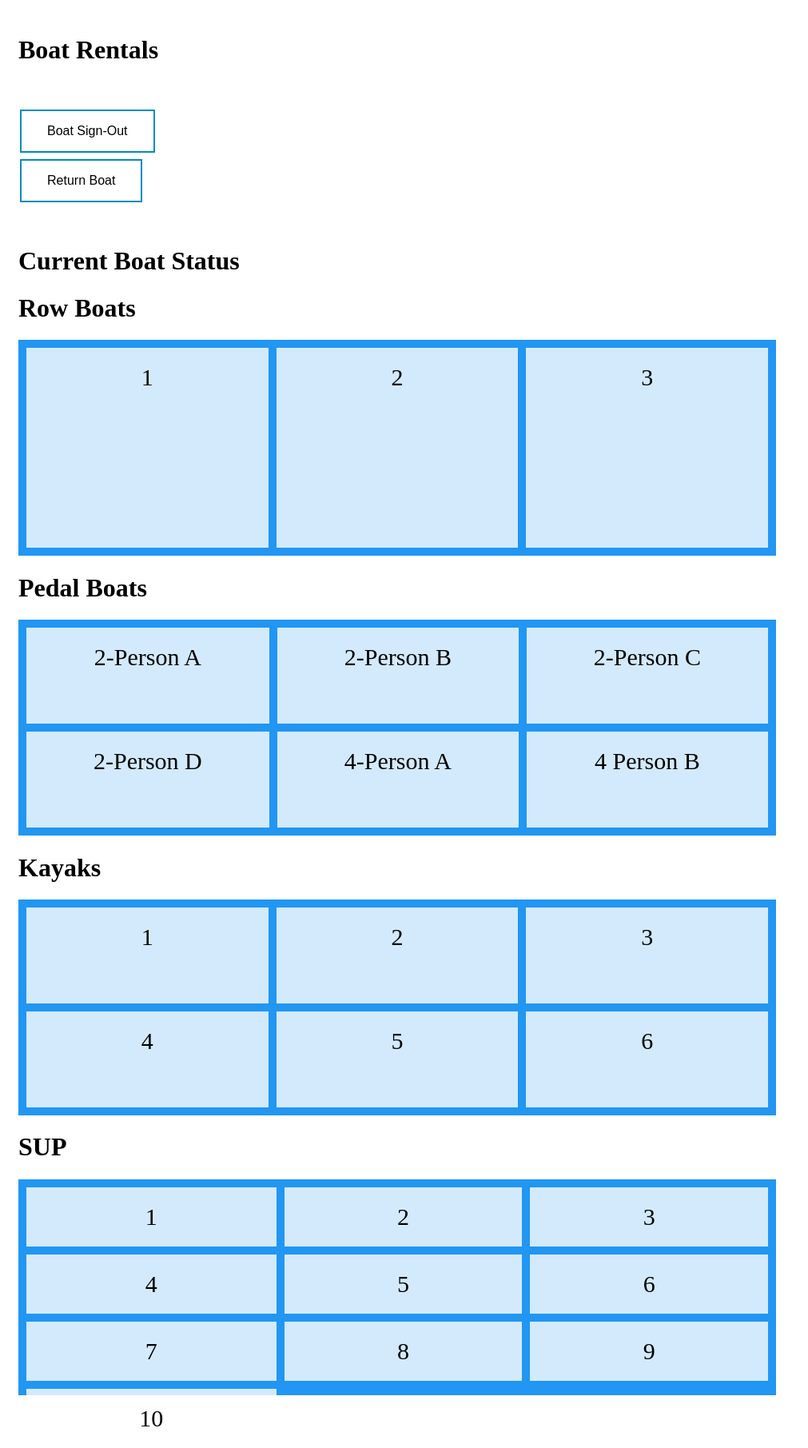
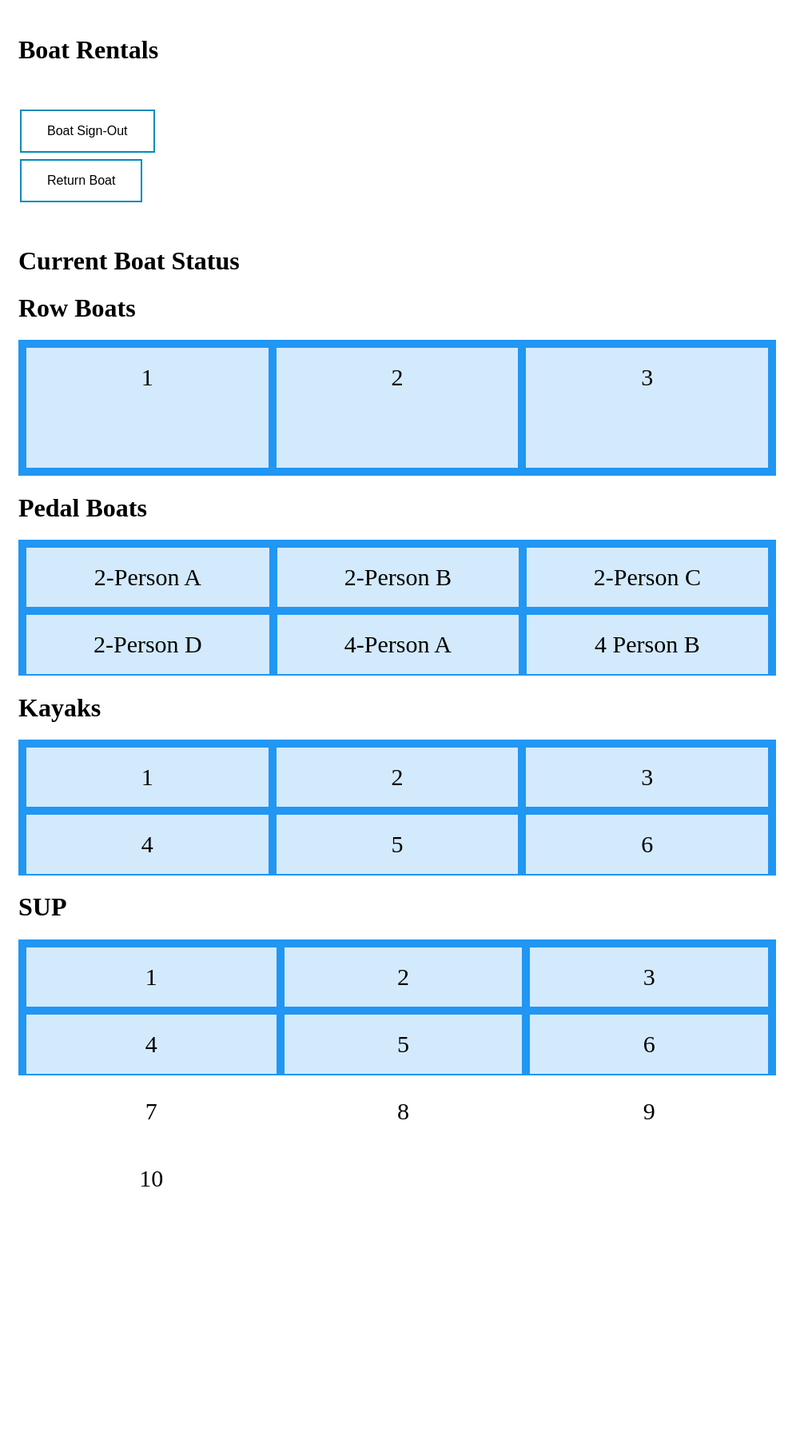
Before and after one commit to scubid/scubid.github.io, a Jekyll site: the page abra-boatrentals/index.html, which Jekyll copies as it is, in a window 1280 px wide. Shown: the whole page at 80% size, without its empty margins (0-1011 px from the left). Built offline with Jekyll 4.4.1, drawn with Linux system fonts in a browser that asks for light colours; after the commit the page ends 1511 px from its top, so only the background shows below that.

Commit message:
Update index.html

```diff
--- a/abra-boatrentals/index.html
+++ b/abra-boatrentals/index.html
@@ -42,7 +42,7 @@
   }
   .grid-container {
     display: grid;
-    height: 250px;
+    height: 150px;
     align-content: top;
     grid-template-columns: auto auto auto;
     grid-gap: 10px;
```
